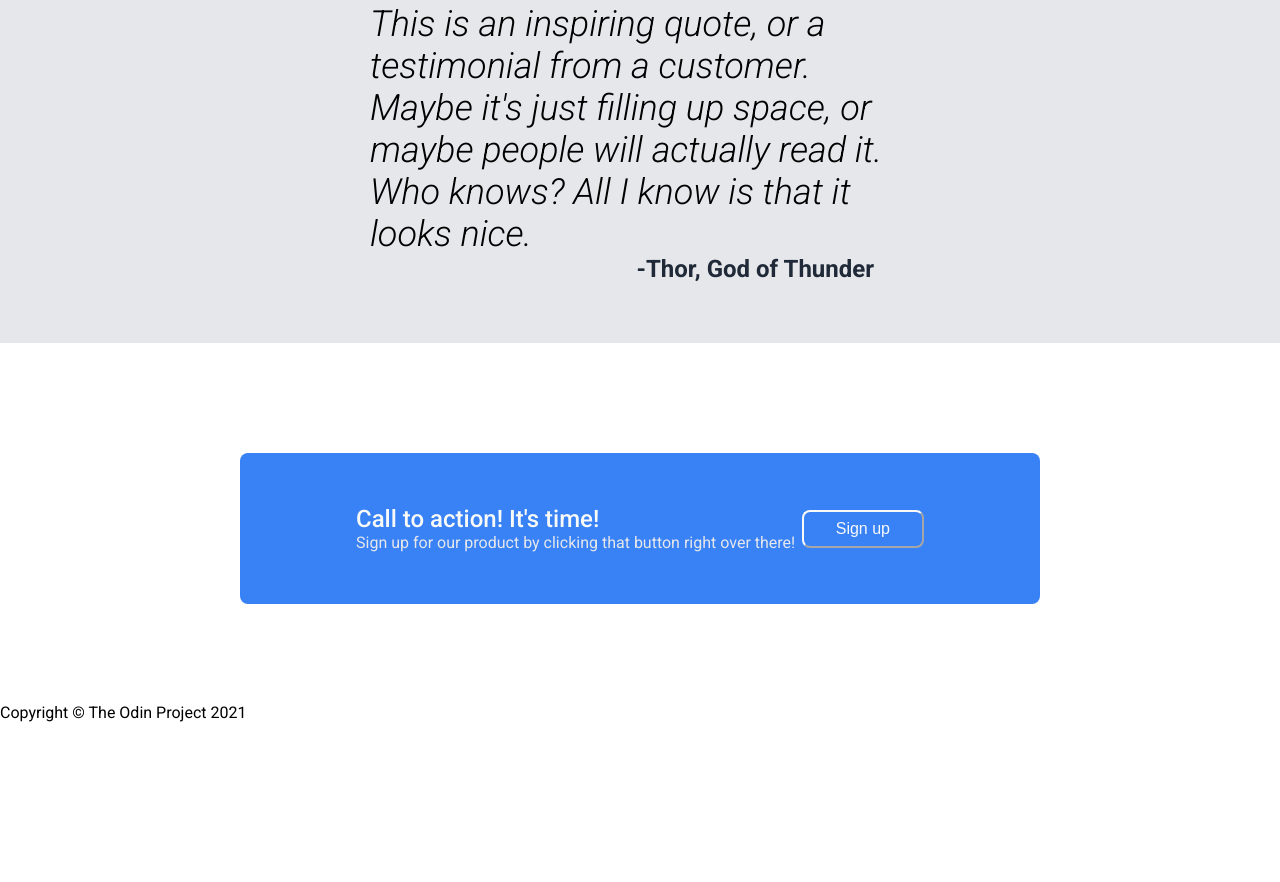
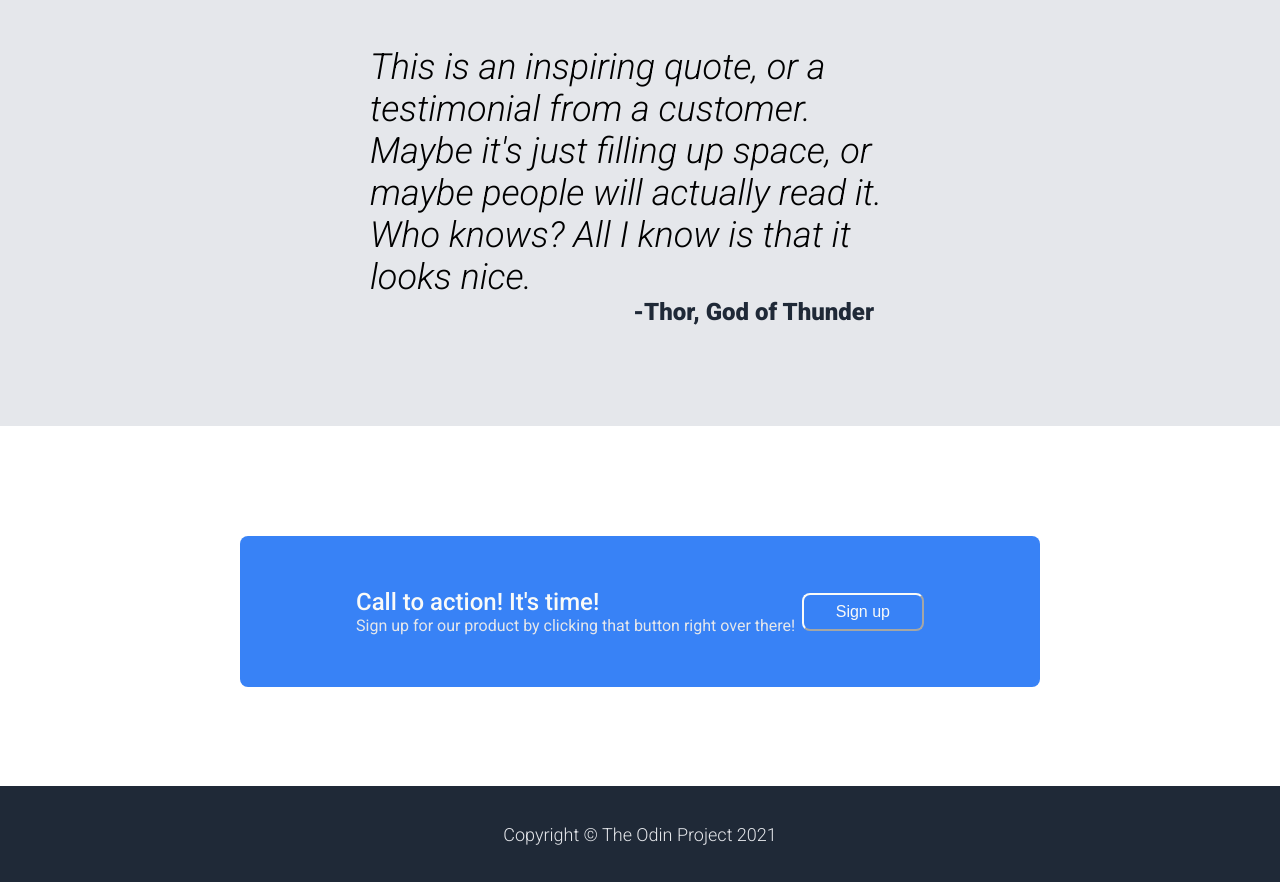
Before and after one commit to Moses-TM/odin-landing-page, a plain HTML site: page index.html in a window 1280 px wide. Shown: the part 1042-1924 px from the top of the page. Before the commit the page ends 1764 px from the top, so only its background shows below. Drawn offline with Linux system fonts and the light colour scheme.

Commit message:
Add footer styles and adjust some styles for improved layout

```diff
--- a/index.html
+++ b/index.html
@@ -33,7 +33,7 @@
                 <button>Sign up</button>
             </div>
             <div class="header-image">
-                <p>This is a placeholder for an image</p>
+                <p>this is a placeholder for an image</p>
             </div>
         </div>
     </div>
--- a/styles.css
+++ b/styles.css
@@ -18,7 +18,7 @@ a {
   display: flex;
   flex-direction: column;
   justify-content: center; /**/
-  padding: 8px 290px;
+  padding: 8px 280px;
 }
 
 .header-links {
@@ -60,6 +60,7 @@ a {
 
 .header-text p {
   font-size: 18px;
+  font-weight: 300;
   color: #e5e7eb;
   margin: 8px 0;
 }
@@ -71,8 +72,9 @@ a {
 
 .header button {
   background-color: #3882f6;
+  font-size: 16px;
   color: #f9faf8;
-  padding: 8px 24px;
+  padding: 8px 32px;
   border-radius: 8px;
   cursor: pointer;
 }
@@ -151,7 +153,7 @@ a {
   align-items: center;
   background-color: #e5e7eb;
   height: 400px;
-  padding: 0 370px;
+  padding: 40px 370px;
 }
 
 .quote i{
@@ -164,7 +166,7 @@ a {
   margin: 0;
   padding-right: 36px;
   font-size: 24px;
-  font-weight: bold;
+  font-weight: 900;
   color: #1F2937;
 }
 
@@ -203,3 +205,16 @@ a {
 .sign-up-body{
   color: #e5e7eb;
 }
+
+/* Footer Section */
+
+.footer{
+  background-color: #1F2937;
+  color: #e5e7eb;
+  display: flex;
+  justify-content: center;
+  align-items: center;
+  height: 96px;
+  font-size: 18px;
+  font-weight: 300;
+}
```
